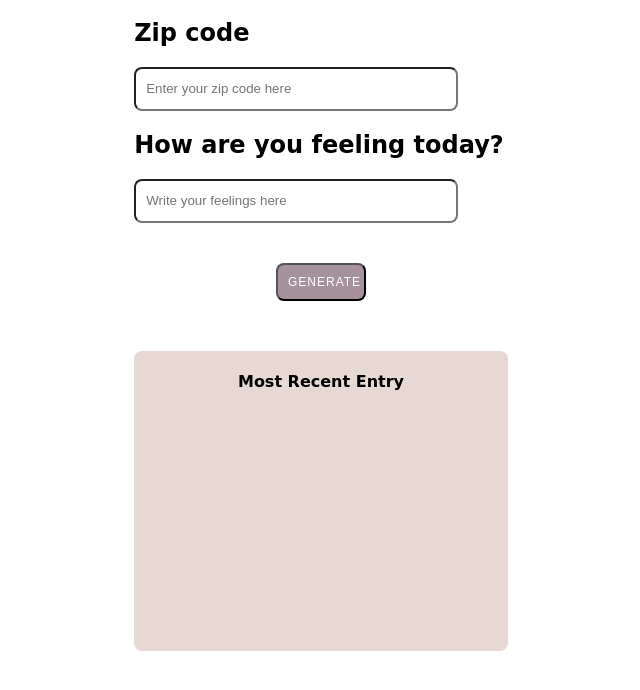
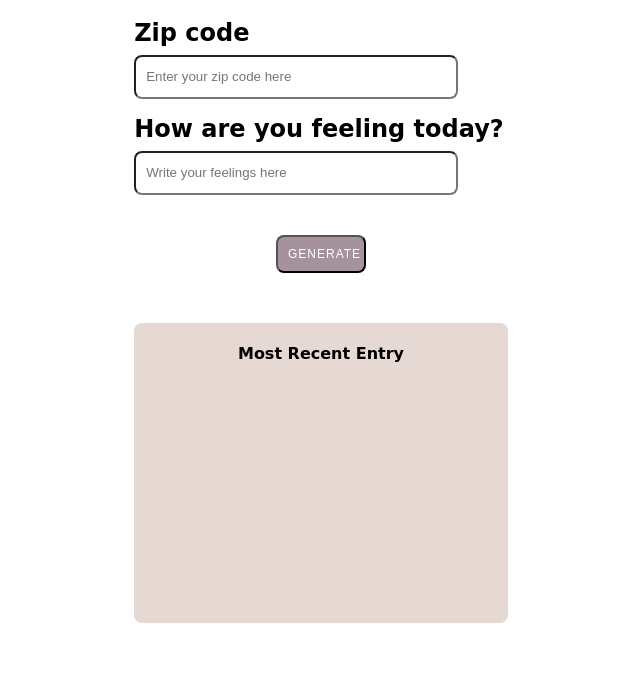
Before and after one commit to reverroser/weatherJournalAppUdacity, a website: page website/index.html in a window 1280 px wide. Shown: the part 70-760 px from the top of the page, without its empty margins (319-959 px from the left). Drawn offline with Linux system fonts and the light colour scheme; no server answers; a web font is replaced by a local one.

Commit message:
label tag and styles fix

```diff
--- a/website/index.html
+++ b/website/index.html
@@ -15,12 +15,12 @@
         <h1 class="title">Weather Journal App</h1>
         <div class="zip-feelings-container">
             <div class="zipcode-container">
-                <h2>Zip code</h2>
-                <input type="text" class="zipcode-input" placeholder="Enter your zip code here">
+                <label>Zip code</label>
+                <input id="zip" type="text" class="zipcode-input" placeholder="Enter your zip code here">
             </div>
             <div class="feelings-container">
-                <h2>How are you feeling today?</h2>
-                <input type="text" class="feelings-input" placeholder="Write your feelings here">
+                <label>How are you feeling today?</label>
+                <input id="feelings" type="text" class="feelings-input" placeholder="Write your feelings here">
             </div>
             <div class="generate-button-container">
                 <button id="generate" type="submit"> GENERATE </button>
--- a/website/styles.css
+++ b/website/styles.css
@@ -15,6 +15,14 @@ body {
     border-radius: 8px;
     margin-top: 30px;
     height: 300px;
+}
+
+label {
+    display: block;
+    font-weight: 600;
+    font-size: 24px;
+    margin-top: 16px;
+    margin-bottom: 8px;
 }
 
 input {
```
